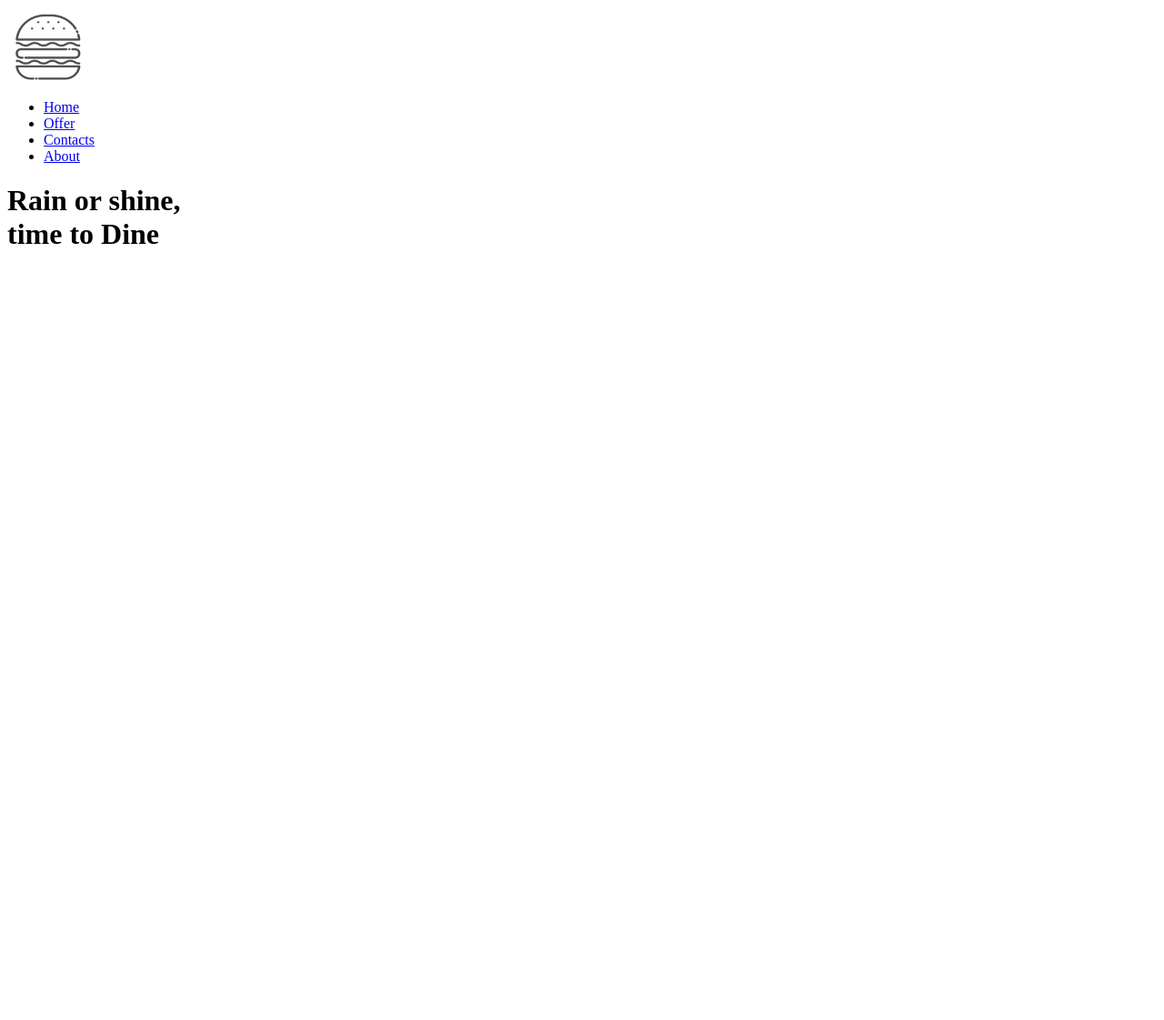
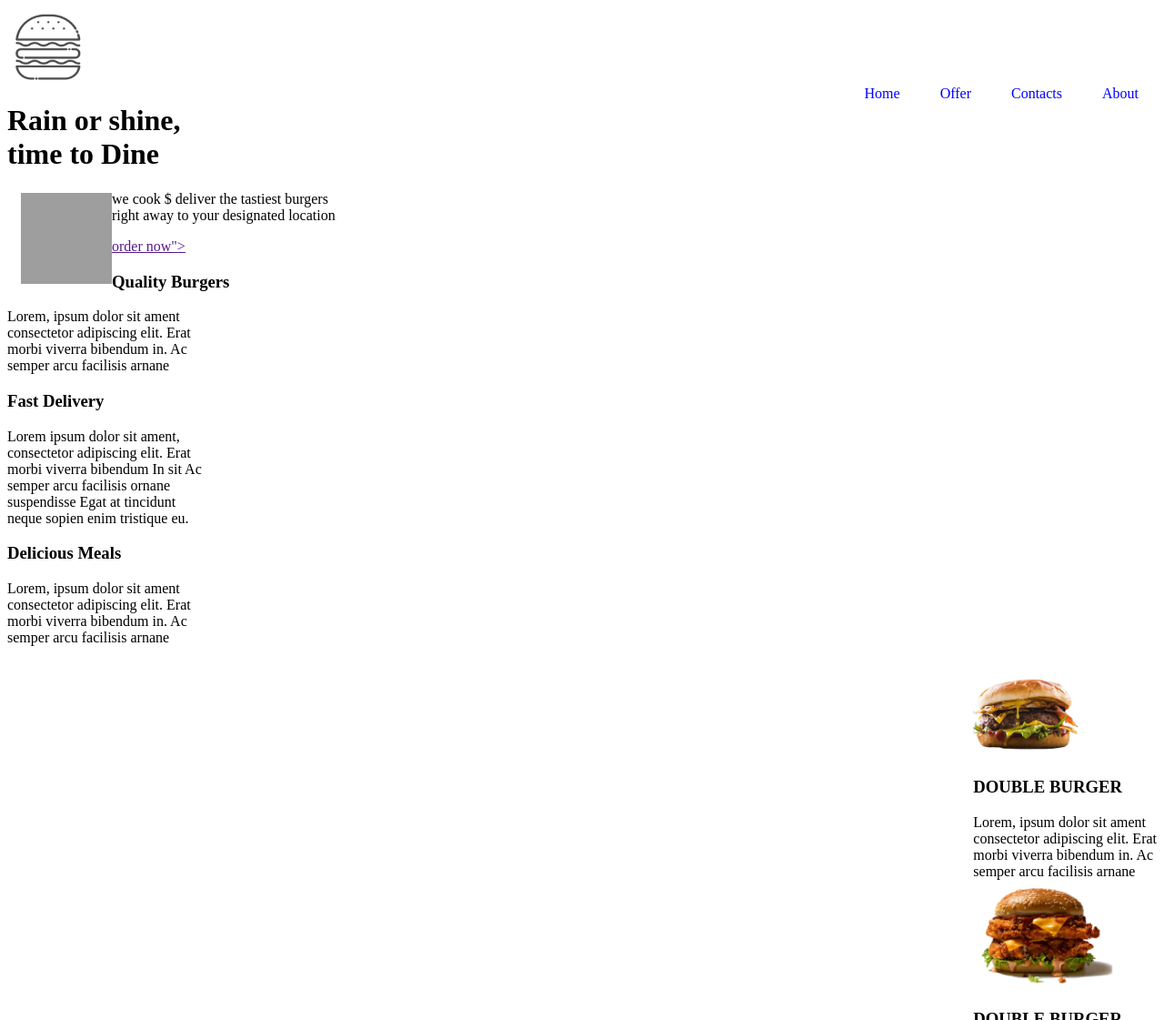
Before and after one commit to MARTIN-OMOLLO/martin-burger-palace, a plain HTML site: page index.html in a window 1280 px wide. Shown: the top 1121 px of the page at 91% size. Before the commit the page ends 800 px from the top, so only its background shows below. Drawn offline with Linux system fonts and the light colour scheme; grey boxes are pictures that could not be loaded.

Commit message:
add change

```diff
--- a/index.css
+++ b/index.css
@@ -0,0 +1,27 @@
+
+
+ul{
+    float: right;
+    list-style-type: none;
+    margin-top: 1px;
+}
+ul li a{
+    text-decoration: none;
+    color: blue;
+    padding: 5px 20px;
+    border: 1px black;
+    transition: 0.6s ease;
+}
+ul li {
+    display: inline-block;
+}
+.burger1 img{
+    margin-top: 2px;
+    margin-left: 15px;
+    width: 100px;
+
+
+        float: left;
+     height: 100px;
+
+}
--- a/index.html
+++ b/index.html
@@ -11,7 +11,7 @@
     <div class="header">
         <img src="images/logo.png" alt="Burger" srcset="">
     <div id="left">
-        <div class="topnav-bar">
+        <div class="nav-bar">
             <nav>
                 <ul>
                     <li><a href="home">Home</a></li>
@@ -26,6 +26,101 @@
     <div class="row">
         <div class="column">
             <h1>Rain or shine, <br>time to Dine</h1>
+        </div>
+    </div>
+    </div>
+    <div class="burger1">
+        <img src="images/1.png" class="burger_up">
 
-</body>
+    </div>
+
+    <div>
+
+    <p>we cook $ deliver the tastiest burgers <br>right away to your designated location</p>
+    <a href="" class ="btn">order now"></a>
+    </div>
+    <div>
+        <h3>Quality Burgers</h3>
+        Lorem, ipsum dolor sit ament<br>consectetor adipiscing elit. Erat <br>
+        morbi viverra bibendum in. Ac <br> semper arcu facilisis arnane
+    </div>
+
+    <div>
+        <h3>Fast Delivery</h3>
+Lorem ipsum dolor sit ament, <br> consectetor adipiscing elit. Erat<br>
+morbi viverra bibendum In sit Ac <br> semper arcu facilisis ornane<br>
+suspendisse Egat at tincidunt<br> neque sopien enim tristique eu.
+    </div>
+
+    <div>
+        <h3>Delicious Meals</h3>
+        Lorem, ipsum dolor sit ament<br>consectetor adipiscing elit. Erat <br>
+        morbi viverra bibendum in. Ac <br> semper arcu facilisis arnane
+
+    </div>
+
+<div class="DOUBLE BURGER">
+ <nav>
+     <ul>
+
+    <div>
+        <img src="images/5.png" height="120">
+        <h3>DOUBLE BURGER</h3>
+
+Lorem, ipsum dolor sit ament<br>consectetor adipiscing elit. Erat <br>
+        morbi viverra bibendum in. Ac <br> semper arcu facilisis arnane
+    </div>
+
+
+
+    <div>
+        <img src="images/4.png" height="120">
+        <h3> DOUBLE BURGER</h3>
+
+Lorem, ipsum dolor sit ament<br>consectetor adipiscing elit. Erat <br>
+        morbi viverra bibendum in. Ac <br> semper arcu facilisis arnane
+
+    </div>
+
+
+    <div>
+        <img src="images/3.png" height="120">
+        <h3>DOUBLE BURGER</h3>
+        Lorem, ipsum dolor sit ament<br>consectetor adipiscing elit. Erat <br>
+        morbi viverra bibendum in. Ac <br> semper arcu facilisis arnane
+    </div>
+
+
+    <div>
+        <img src="images/2.png" height="120">
+        <h3>DOUBLE BURGER</h3>
+
+Lorem, ipsum dolor sit ament<br>consectetor adipiscing elit. Erat <br>
+        morbi viverra bibendum in. Ac <br> semper arcu facilisis arnane
+    </div>
+
+
+    <div>
+        <img src="images/4.png" height="120">
+        <h3> DOUBLE BURGER</h3>
+        Lorem, ipsum dolor sit ament<br>consectetor adipiscing elit. Erat <br>
+        morbi viverra bibendum in. Ac <br> semper arcu facilisis arnane
+
+    </div>
+
+
+    <div>
+        <img src="images/2.png" height="120">
+<h3>DOUBLE BURGER</h3>
+        Lorem, ipsum dolor sit ament<br>consectetor adipiscing elit. Erat <br>
+        morbi viverra bibendum in. Ac <br> semper arcu facilisis arnane
+    </div>
+     </ul>
+ </nav>
+</div>
+
+
+
+
+    </body>
 </html>
```
Also changed, not shown: images/2.png (renamed from images/SeekPng 1.png), images/3.png (renamed from images/SeekPng 3.png), images/4.png (renamed from images/SeekPng 5.png), images/5.png (renamed from images/double-check1.png), images/yellow.png (added), 2 other files.
